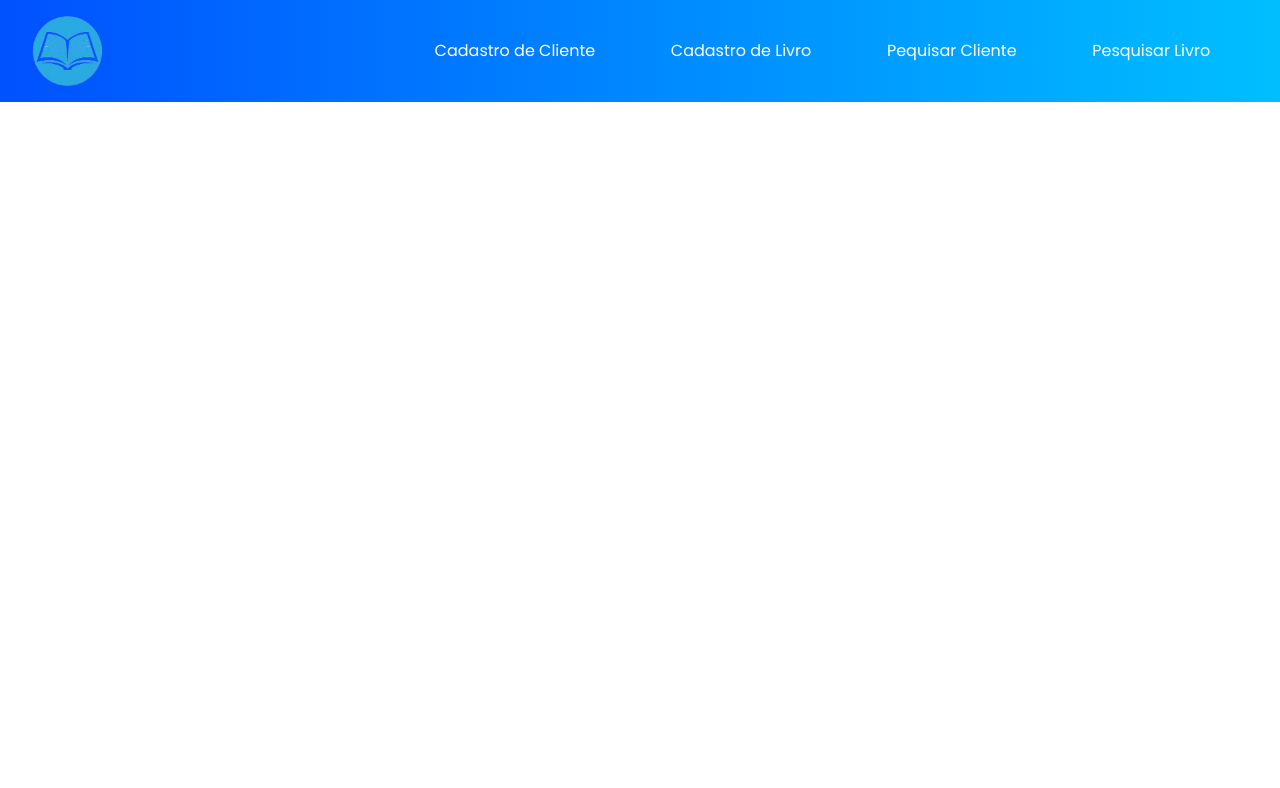
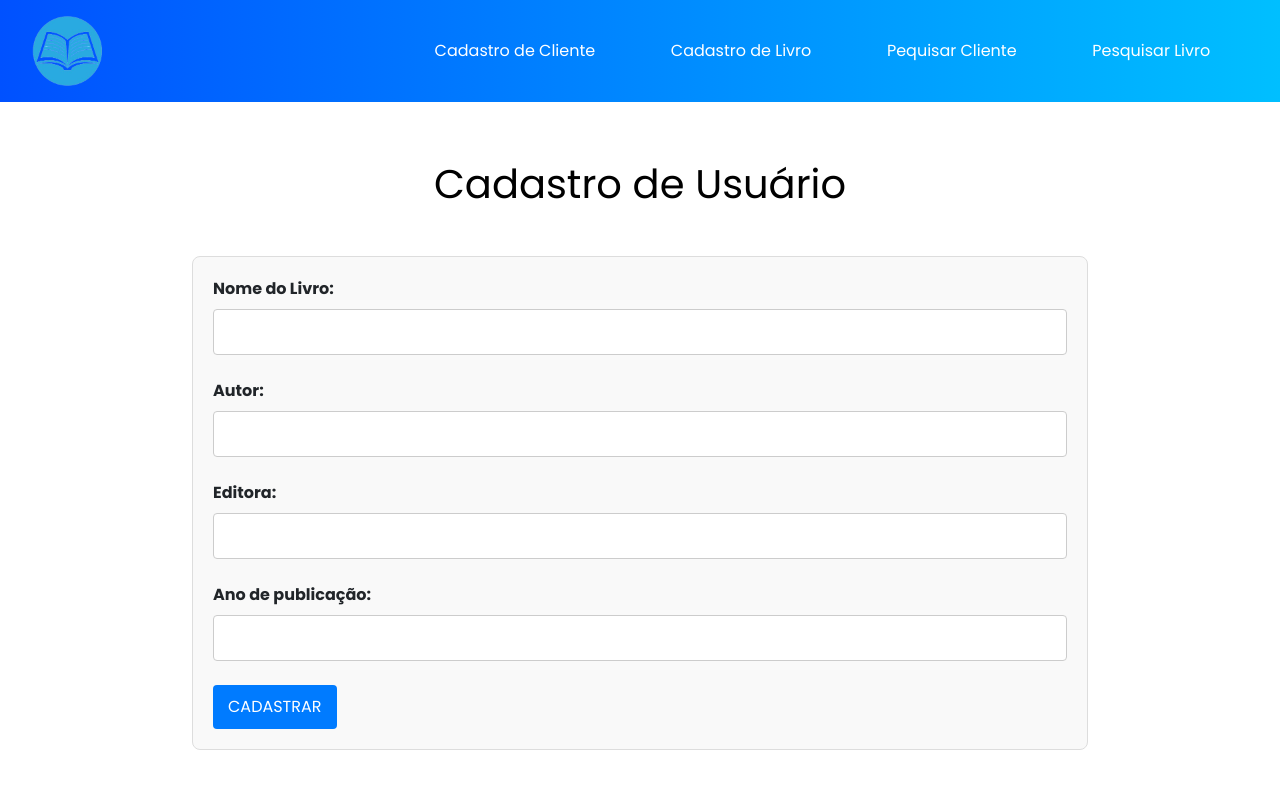
Before and after one commit to PetTechOps/Livraria-Conecta, a React (Vite) app: page / in a window 1280 px wide. Shown: the top 788 px of the page. Built offline with nearby package versions, Linux system fonts and the light colour scheme; a small style sheet from the web is missing.

Commit message:
Merge branch 'Rodrigo-Gustavo' of https://github.com/PetTechOps/Livraria-Conecta into Rodrigo-Gustavo

```diff
--- a/src/Routes.jsx
+++ b/src/Routes.jsx
@@ -1,7 +1,7 @@
+import React from "react";
 import { BrowserRouter, Routes, Route } from "react-router-dom";
-import React from "react";
+import { Cadastro } from "./pages/Cadastro";
 import { Catalogo } from "./pages/Catalogo";
-import { Cadastro } from "./pages/Cadastro";
 
 export function Rotas() {
   return (
--- /dev/null
+++ b/src/components/FormLivro/index.jsx
@@ -0,0 +1,49 @@
+import {
+  FormContainer,
+  FormGroup,
+  Label,
+  InputText,
+  InputNumber,
+  SubmitButton,
+} from "./styles";
+
+export function FormLivro({ info }) {
+  const handleSubmit = (event) => {
+    event.preventDefault();
+
+    let formData = {};
+
+    info.slice(0, 3).forEach((item) => {
+      formData[item] = document.getElementById(
+        `txt-${item.replace(" ", "")}`
+      ).value;
+    });
+
+    const lastItem = info[3];
+    formData[lastItem] = document.getElementById(
+      `num-${lastItem.replace(" ", "")}`
+    ).value;
+
+    const existingData = JSON.parse(localStorage.getItem("livroData")) || [];
+    existingData.push(formData);
+    localStorage.setItem("livroData", JSON.stringify(existingData));
+
+    event.target.reset();
+  };
+
+  return (
+    <FormContainer onSubmit={handleSubmit}>
+      {info.slice(0, 3).map((item) => (
+        <FormGroup key={item}>
+          <Label htmlFor={`txt-${item}`}>{item}:</Label>
+          <InputText type="text" id={`txt-${item.replace(" ", "")}`} />
+        </FormGroup>
+      ))}
+      <FormGroup>
+        <Label htmlFor={`num-${info[3]}`}>{info[3]}:</Label>
+        <InputNumber id={`num-${info[3].replace(" ", "")}`} />
+      </FormGroup>
+      <SubmitButton type="submit">CADASTRAR</SubmitButton>
+    </FormContainer>
+  );
+}
--- /dev/null
+++ b/src/components/FormLivro/styles.js
@@ -0,0 +1,42 @@
+import styled from "styled-components";
+
+export const FormContainer = styled.form`
+  max-width: 70vw;
+  margin: 3rem auto;
+  padding: 20px;
+  border: 1px solid #ddd;
+  border-radius: 8px;
+  background-color: #f9f9f9;
+`;
+
+export const FormGroup = styled.div`
+  margin-bottom: 1.5rem;
+`;
+
+export const Label = styled.label`
+  display: block;
+  margin-bottom: 0.5rem;
+  font-weight: bold;
+`;
+
+export const InputText = styled.input`
+  width: 100%;
+  padding: 10px;
+  border: 1px solid #ccc;
+  border-radius: 4px;
+`;
+
+export const InputNumber = styled(InputText).attrs({ type: "number" })``;
+
+export const SubmitButton = styled.button`
+  padding: 10px 15px;
+  background-color: #007bff;
+  color: white;
+  border: none;
+  border-radius: 4px;
+  cursor: pointer;
+
+  &:hover {
+    background-color: #0056b3;
+  }
+`;
--- a/src/pages/Cadastro.jsx
+++ b/src/pages/Cadastro.jsx
@@ -1,10 +1,15 @@
 import { Header } from "../components/Header";
+import { FormLivro } from "../components/FormLivro";
 
 export function Cadastro() {
+  const infoLivro = ["Nome do Livro", "Autor", "Editora", "Ano de publicação"];
   return (
     <>
       <Header />
-      <h1>cadastro</h1>
+      <h1 style={{ color: "black", marginTop: "10rem", textAlign: "center" }}>
+        Cadastro de Usuário
+      </h1>
+      <FormLivro info={infoLivro} />
     </>
   );
 }
```
